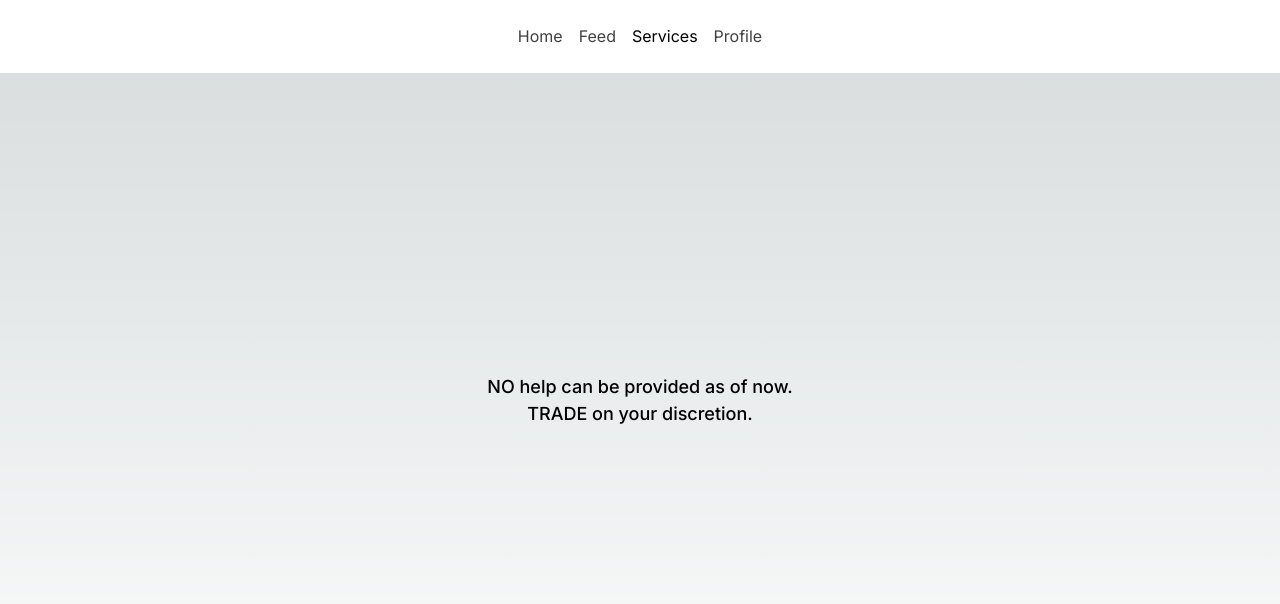
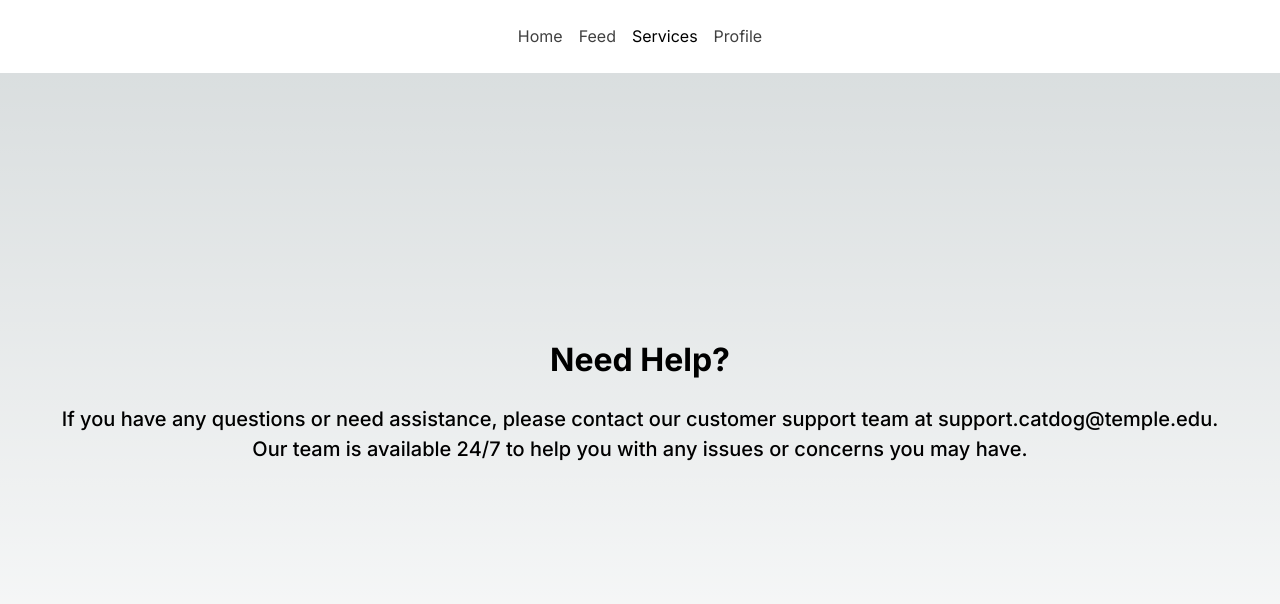
Before and after one commit to cis3296s24/tth, a Next.js app in the folder tth/: page /help in a window 1280 px wide. Shown: the top 604 px of the page. Built offline with nearby package versions, Linux system fonts and the light colour scheme.

Commit message:
basic css changes to help page

```diff
--- a/tth/app/about/page.tsx
+++ b/tth/app/about/page.tsx
@@ -8,7 +8,7 @@ const AboutPage = () => {
       <br></br>
       <br></br>
       <br></br>
-      <h1 className="text-3xl font-bold mb-8">Temple Trading Hub (TTH)</h1>
+      <h1 className="text-4xl font-bold text-center mb-8">Welcome to Temple Trading Hub (TTH)</h1>
       <p className="text-lg text-white-700 mb-8">
         Temple Trading Hub (TTH) is a specialized web application tailored
         specifically for the Temple University community, offering a secure and
--- a/tth/app/help/page.tsx
+++ b/tth/app/help/page.tsx
@@ -10,14 +10,18 @@ const Help = () => {
         justifyContent: "center",
         height: "100vh",
         margin: 0,
+        padding: "0 20px",
       }}
     >
-      <h3 style={{ fontSize: "1.125rem", fontWeight: 500 }}>
-        NO help can be provided as of now.
-      </h3>
-      <h3 style={{ fontSize: "1.125rem", fontWeight: 500 }}>
-        TRADE on your discretion.
-      </h3>
+      <h2 style={{ fontSize: "2rem", fontWeight: 700, marginBottom: "20px" }}>
+        Need Help?
+      </h2>
+      <p style={{ fontSize: "1.25rem", fontWeight: 500, textAlign: "center" }}>
+        If you have any questions or need assistance, please contact our customer support team at support.catdog@temple.edu.
+      </p>
+      <p style={{ fontSize: "1.25rem", fontWeight: 500, textAlign: "center" }}>
+        Our team is available 24/7 to help you with any issues or concerns you may have.
+      </p>
     </div>
   );
 };
--- a/tth/package.json
+++ b/tth/package.json
@@ -18,7 +18,7 @@
     "@mui/material": "^5.15.14",
     "class-variance-authority": "^0.7.0",
     "clsx": "^2.1.0",
-    "firebase": "^10.10.0",
+    "firebase": "^10.11.0",
     "framer-motion": "^11.1.1",
     "lucide-react": "^0.363.0",
     "next": "14.1.4",
```
Also changed, not shown: 1 other file (tests, documents, lock files or other folders).
